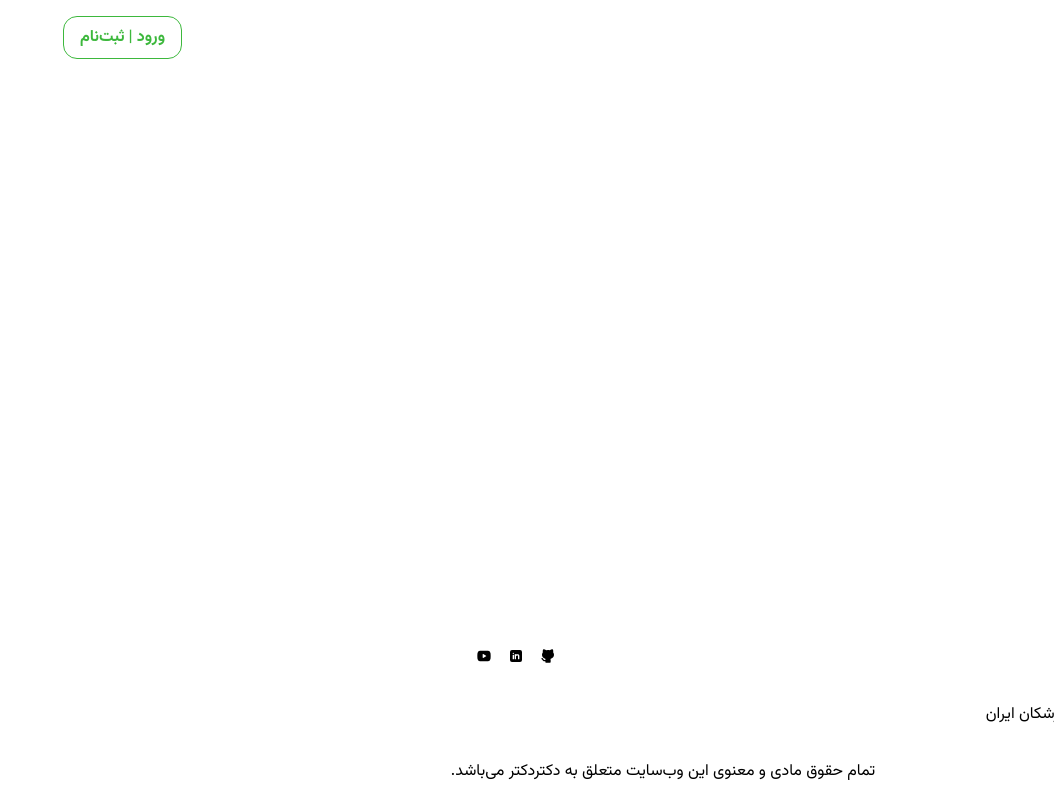
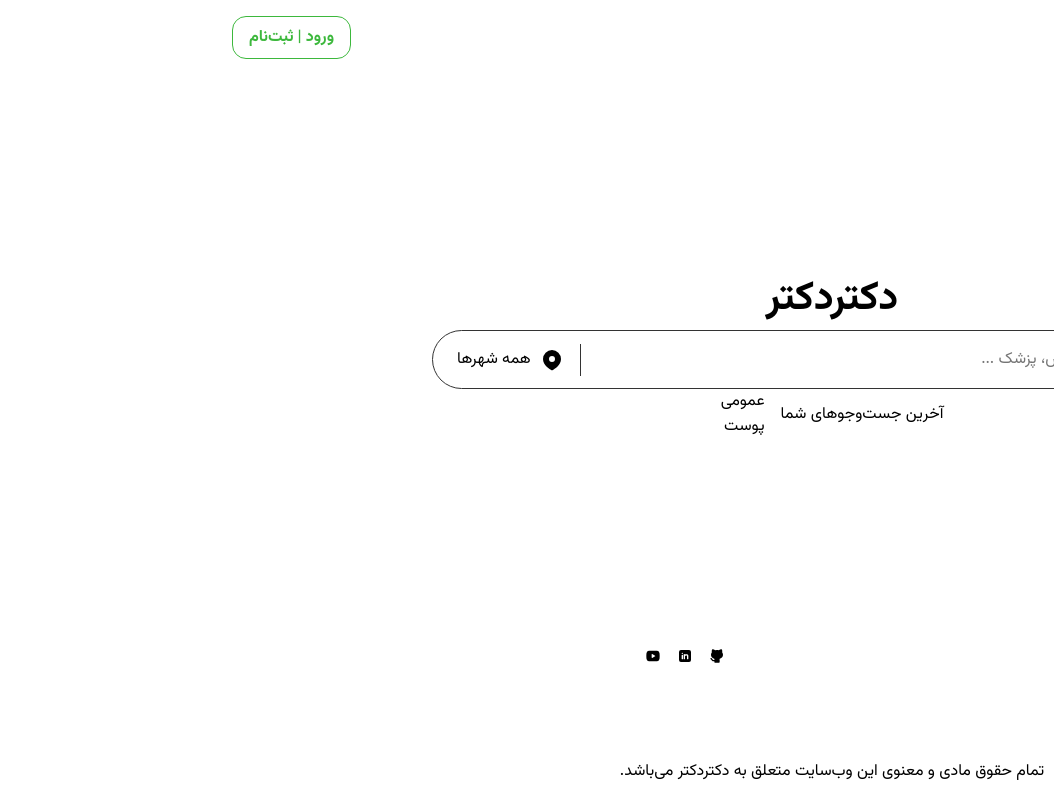
Before and after one commit to mazaherireza/drdr, a Next.js app: page / in a window 1280 px wide. Shown: the whole page, without its empty margins (226-1280 px from the left). Built offline with nearby package versions, Linux system fonts and the light colour scheme.

Commit message:
Global Search

```diff
--- /dev/null
+++ b/src/app/components/global-seach-box/global-search-box.component.tsx
@@ -0,0 +1,24 @@
+import type { ReactNode } from "react";
+
+import { LocationIcon } from "@/app/icons/location.icon";
+import { SearchIcon } from "@/app/icons/search.icon";
+
+import styles from "./global-search-box.module.css";
+
+export default function GlobalSerachBoxComponent(): ReactNode {
+  return (
+    <div className={styles["global-search-box"]}>
+      <div className={styles.prefix}>
+        <SearchIcon />
+      </div>
+      <input type="text" placeholder="نام بیماری، تخصص، پزشک ..." />
+      <div className={styles.divider}></div>
+      <div className={styles.suffix}>
+        <button>
+          <LocationIcon />
+          همه شهرها
+        </button>
+      </div>
+    </div>
+  );
+}
--- /dev/null
+++ b/src/app/components/global-seach-box/global-search-box.module.css
@@ -0,0 +1,73 @@
+.global-search-box {
+  display: flex;
+  align-items: center;
+  gap: 0.5rem;
+
+  inline-size: min(50rem, 100%);
+
+  padding-inline: 1rem;
+
+  border: 1px solid var(--color-gray-20);
+  border-radius: 99rem;
+
+  .prefix {
+    display: grid;
+    align-items: center;
+
+    font-size: 1.5rem;
+  }
+
+  input {
+    flex: 1 1 0;
+
+    background-color: transparent;
+
+    padding: 1rem;
+
+    border: none;
+
+    &:focus {
+      outline: none;
+    }
+  }
+
+  .divider {
+    background-color: var(--color-gray-20);
+
+    block-size: 2rem;
+    inline-size: 1px;
+  }
+
+  .suffix {
+    button {
+      background-color: transparent;
+
+      display: flex;
+      align-items: center;
+      gap: 1ch;
+
+      padding: 0.5rem;
+
+      cursor: pointer;
+
+      border: none;
+      border-radius: var(--border-raduis);
+
+      svg {
+        font-size: 1.5rem;
+      }
+
+      &:hover {
+        background-color: var(--color-gray-90);
+      }
+    }
+  }
+
+  &:focus-within {
+    border-color: var(--color-primary);
+
+    .prefix {
+      color: var(--color-primary);
+    }
+  }
+}
--- /dev/null
+++ b/src/app/icons/location.icon.tsx
@@ -0,0 +1,23 @@
+import type { ReactNode, SVGProps } from "react";
+
+type Props = SVGProps<SVGSVGElement>;
+
+export function LocationIcon({ ...otherProps }: Props): ReactNode {
+  return (
+    <svg
+      xmlns="http://www.w3.org/2000/svg"
+      width="1em"
+      height="1em"
+      viewBox="0 0 24 24"
+      {...otherProps}
+    >
+      <g fill="none">
+        <path d="m12.593 23.258l-.011.002l-.071.035l-.02.004l-.014-.004l-.071-.035q-.016-.005-.024.005l-.004.01l-.017.428l.005.02l.01.013l.104.074l.015.004l.012-.004l.104-.074l.012-.016l.004-.017l-.017-.427q-.004-.016-.017-.018m.265-.113l-.013.002l-.185.093l-.01.01l-.003.011l.018.43l.005.012l.008.007l.201.093q.019.005.029-.008l.004-.014l-.034-.614q-.005-.018-.02-.022m-.715.002a.02.02 0 0 0-.027.006l-.006.014l-.034.614q.001.018.017.024l.015-.002l.201-.093l.01-.008l.004-.011l.017-.43l-.003-.012l-.01-.01z" />
+        <path
+          fill="currentColor"
+          d="M12 2a9 9 0 0 1 9 9c0 3.074-1.676 5.59-3.442 7.395a20.4 20.4 0 0 1-2.876 2.416l-.426.29l-.2.133l-.377.24l-.336.205l-.416.242a1.87 1.87 0 0 1-1.854 0l-.416-.242l-.52-.32l-.192-.125l-.41-.273a20.6 20.6 0 0 1-3.093-2.566C4.676 16.589 3 14.074 3 11a9 9 0 0 1 9-9m0 6a3 3 0 1 0 0 6a3 3 0 0 0 0-6"
+        />
+      </g>
+    </svg>
+  );
+}
--- /dev/null
+++ b/src/app/icons/search.icon.tsx
@@ -0,0 +1,23 @@
+import type { ReactNode, SVGProps } from "react";
+
+type Props = SVGProps<SVGSVGElement>;
+
+export function SearchIcon({ ...otherProps }: Props): ReactNode {
+  return (
+    <svg
+      xmlns="http://www.w3.org/2000/svg"
+      width="1em"
+      height="1em"
+      viewBox="0 0 24 24"
+      {...otherProps}
+    >
+      <g fill="none" fillRule="evenodd">
+        <path d="m12.593 23.258l-.011.002l-.071.035l-.02.004l-.014-.004l-.071-.035q-.016-.005-.024.005l-.004.01l-.017.428l.005.02l.01.013l.104.074l.015.004l.012-.004l.104-.074l.012-.016l.004-.017l-.017-.427q-.004-.016-.017-.018m.265-.113l-.013.002l-.185.093l-.01.01l-.003.011l.018.43l.005.012l.008.007l.201.093q.019.005.029-.008l.004-.014l-.034-.614q-.005-.018-.02-.022m-.715.002a.02.02 0 0 0-.027.006l-.006.014l-.034.614q.001.018.017.024l.015-.002l.201-.093l.01-.008l.004-.011l.017-.43l-.003-.012l-.01-.01z" />
+        <path
+          fill="currentColor"
+          d="M10.5 2a8.5 8.5 0 1 0 5.262 15.176l3.652 3.652a1 1 0 0 0 1.414-1.414l-3.652-3.652A8.5 8.5 0 0 0 10.5 2M4 10.5a6.5 6.5 0 1 1 13 0a6.5 6.5 0 0 1-13 0"
+        />
+      </g>
+    </svg>
+  );
+}
--- /dev/null
+++ b/src/app/page.module.css
@@ -0,0 +1,34 @@
+.home {
+  display: grid;
+  align-content: center;
+  justify-items: center;
+
+  min-block-size: 100%;
+
+  h1 {
+    font-size: 2.5rem;
+  }
+
+  .history {
+    display: flex;
+    flex-wrap: wrap;
+    align-items: center;
+    gap: 1rem;
+  }
+
+  .title {
+  }
+
+  > ul {
+    display: flex;
+    gap: 1rem;
+
+    > li {
+      background-color: var(--color-gray-12);
+
+      padding: 0.25rem 0.75rem;
+
+      border-radius: 99rem;
+    }
+  }
+}
--- a/src/app/page.tsx
+++ b/src/app/page.tsx
@@ -1,7 +1,19 @@
+import GlobalSerachBoxComponent from "./components/global-seach-box/global-search-box.component";
+
+import styles from "./page.module.css";
+
 export default function Home() {
   return (
-    <div>
+    <div className={styles.home}>
       <h1>دکتردکتر</h1>
+      <GlobalSerachBoxComponent />
+      <div className={styles.history}>
+        <div className={styles.title}>آخرین جست‌وجوهای شما</div>
+        <ul>
+          <li>عمومی</li>
+          <li>پوست</li>
+        </ul>
+      </div>
     </div>
   );
 }
```
